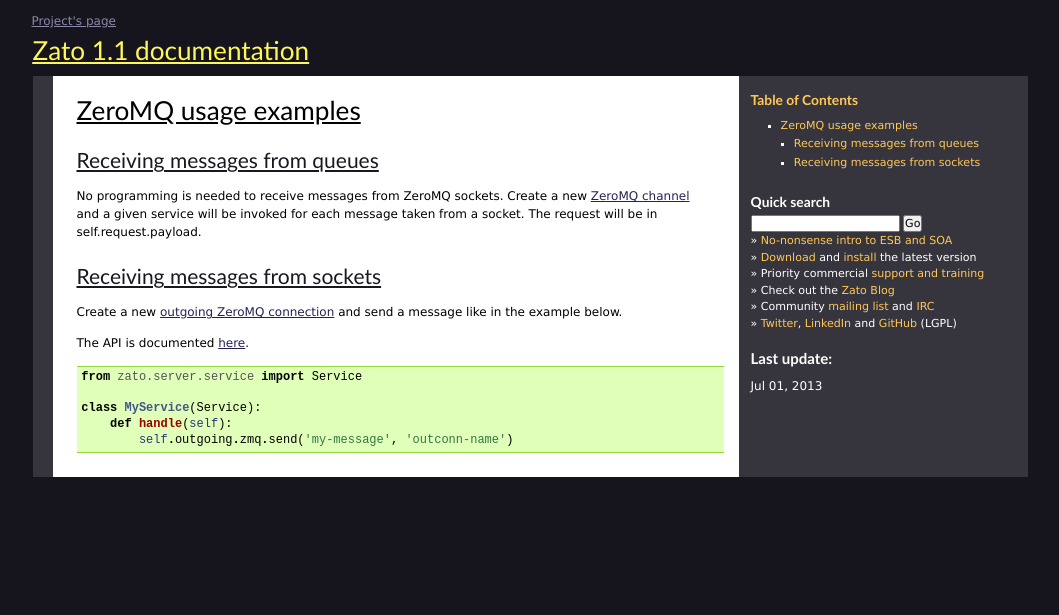
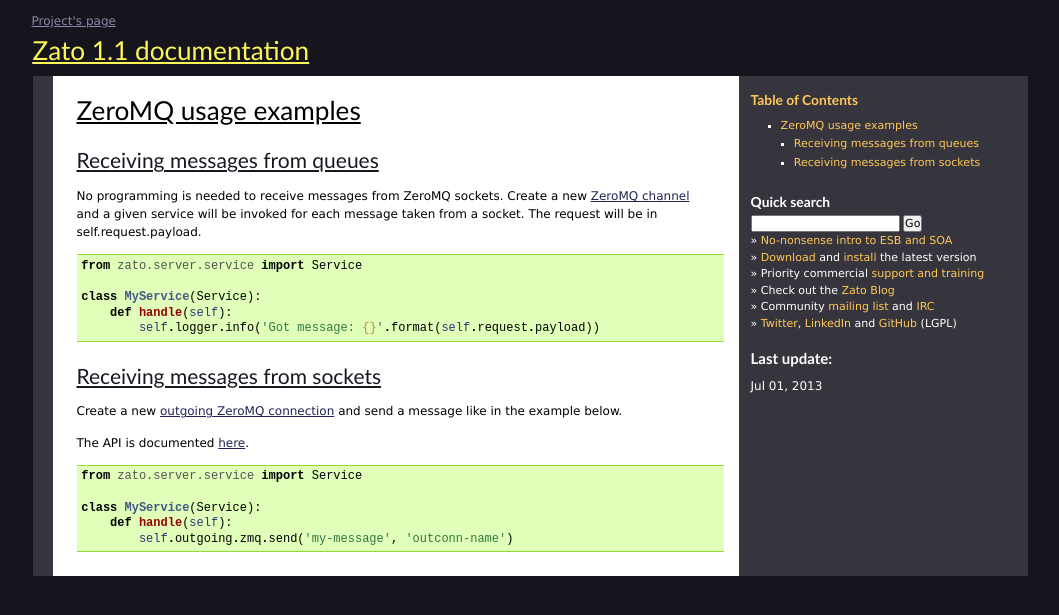
Before and after one commit to rfdiazpr/zato-docs, a Sphinx documentation site: the page built from sphinx/progguide/examples/zmq.txt, in a window 1280 px wide. Shown: the top 615 px of the page, without its empty margins (110-1169 px from the left). Built offline with Sphinx 7.4.7, drawn with Linux system fonts in a browser that asks for light colours.

Commit message:
Added examples of how to access self.request.payload

```diff
--- a/sphinx/progguide/examples/zmq.txt
+++ b/sphinx/progguide/examples/zmq.txt
@@ -13,6 +13,14 @@
 :doc:`ZeroMQ channel <../../web-admin/channels/zmq>`
 and a given service will be invoked for each message taken from a socket.
 The request will be in self.request.payload.
+
+::
+
+   from zato.server.service import Service
+
+   class MyService(Service):
+       def handle(self):
+           self.logger.info('Got message: {}'.format(self.request.payload))
 
 
 .. _progguide-examples-zmq-sending:
```
Also changed, not shown: sphinx/progguide/examples/amqp.txt (+8 -0 lines), sphinx/progguide/examples/jms-wmq.txt (+8 -0 lines).
